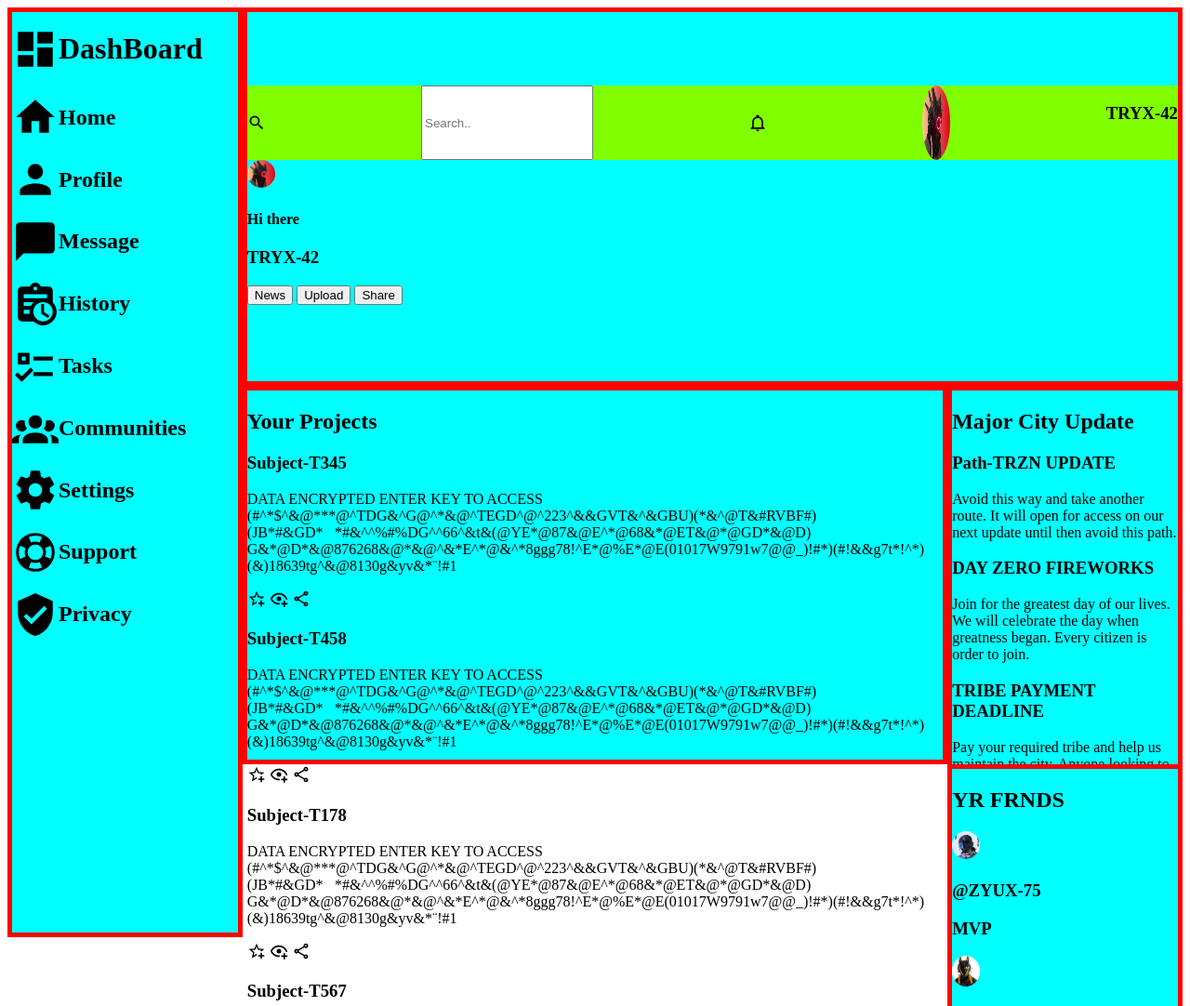
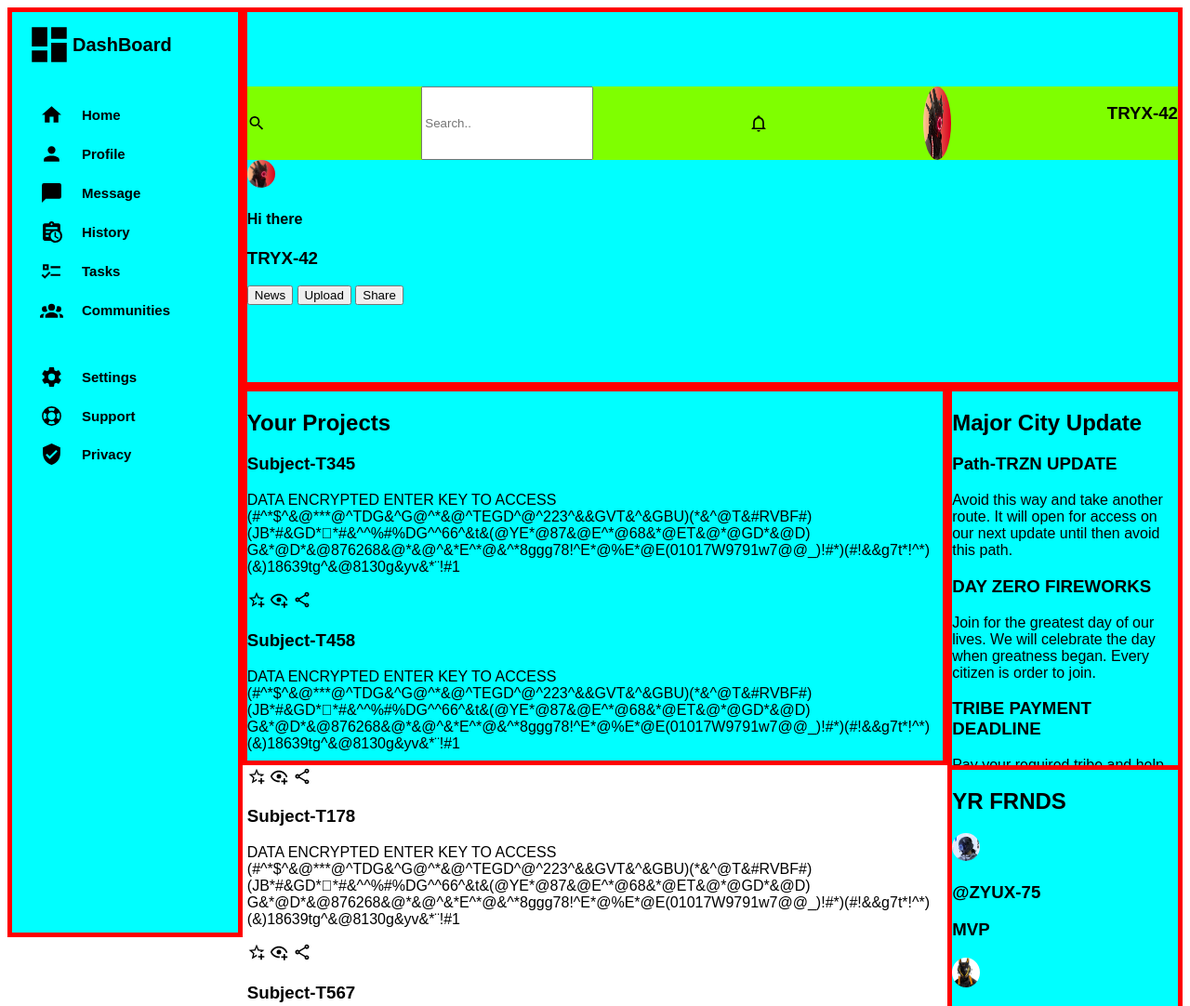
Before and after one commit to Hazik404/Admin-Dashboard, a plain HTML site: page index.html in a window 1280 px wide. Shown: the top 1082 px of the page at 93% size. Drawn offline with Linux system fonts and the light colour scheme.

Commit message:
sidebar now in a workable state

```diff
--- a/index.html
+++ b/index.html
@@ -28,47 +28,47 @@
             </div>
         </div>
         <div class="side-bar">
-            <div class="Home">
+            <div class="Home-heading">
                 <img src="./Icons/view-dashboard.svg" alt="Icon to View DashBoard" width="50px" height="50px">
                 <h1>DashBoard</h1>
             </div>
             <div class="sub-heading">
                 <div class="Home">
-                    <img src="./Icons/home.svg" alt="home icon" width="50px" height="50px">
+                    <img src="./Icons/home.svg" alt="home icon" width="25px" height="25px">
                     <h2>Home</h2>
                 </div>
                 <div class="Home">
-                    <img src="./Icons/account.svg" alt="home icon" width="50px" height="50px">
+                    <img src="./Icons/account.svg" alt="home icon" width="25px" height="25px">
                     <h2>Profile</h2>
                 </div>
                 <div class="Home">
-                    <img src="./Icons/message.svg" alt="home icon" width="50px" height="50px">
+                    <img src="./Icons/message.svg" alt="home icon" width="25px" height="25px">
                     <h2>Message</h2>
                 </div>
                 <div class="Home">
-                    <img src="./Icons/clipboard-text-clock.svg" alt="home icon" width="50px" height="50px">
+                    <img src="./Icons/clipboard-text-clock.svg" alt="home icon" width="25px" height="25px">
                     <h2>History</h2>
                 </div>
                 <div class="Home">
-                    <img src="./Icons/format-list-checks.svg" alt="home icon" width="50px" height="50px">
+                    <img src="./Icons/format-list-checks.svg" alt="home icon" width="25px" height="25px">
                     <h2>Tasks</h2>
                 </div>
                 <div class="Home">
-                    <img src="./Icons/account-group.svg" alt="home icon" width="50px" height="50px">
+                    <img src="./Icons/account-group.svg" alt="home icon" width="25px" height="25px">
                     <h2>Communities</h2>
                 </div>
             </div>
             <div class="sub-heading-2">
                 <div class="Home">
-                    <img src="./Icons/cog.svg" alt="home icon" width="50px" height="50px">
+                    <img src="./Icons/cog.svg" alt="home icon" width="25px" height="25px">
                     <h2>Settings</h2>
                 </div>
                 <div class="Home">
-                    <img src="./Icons/lifebuoy.svg" alt="home icon" width="50px" height="50px">
+                    <img src="./Icons/lifebuoy.svg" alt="home icon" width="25px" height="25px">
                     <h2>Support</h2>
                 </div>
                 <div class="Home">
-                    <img src="./Icons/shield-check.svg" alt="home icon" width="50px" height="50px">
+                    <img src="./Icons/shield-check.svg" alt="home icon" width="25px" height="25px">
                     <h2>Privacy</h2>
                 </div>
             </div>
--- a/style.css
+++ b/style.css
@@ -1,5 +1,7 @@
 * {
     box-sizing: border-box;
+    font-family: "Nunito", sans-serif;
+    font-style: normal;
   }
 .profile-pic{
     border-radius: 50%;
@@ -52,11 +54,28 @@
 .greetings-section{
     grid-row: 3/ span 6
 }
+.Home-heading{
+    display: flex;
+    align-items: center;
+    align-content: center;
+    font-size: 10px;
+    margin-left: 15px;
+    margin-top: 10px
+}
 .Home
 {
     display: flex;
     align-items: center;
     align-content: center;
+    font-size: 10px;
+    margin-left: 30px;
+}
+.sub-heading{
+    margin-top: 30px;
+    margin-bottom: 30px;
+}
+.Home h2{
+    margin-left: 20px;
 }
 .sub-search{
     display: flex;
```
